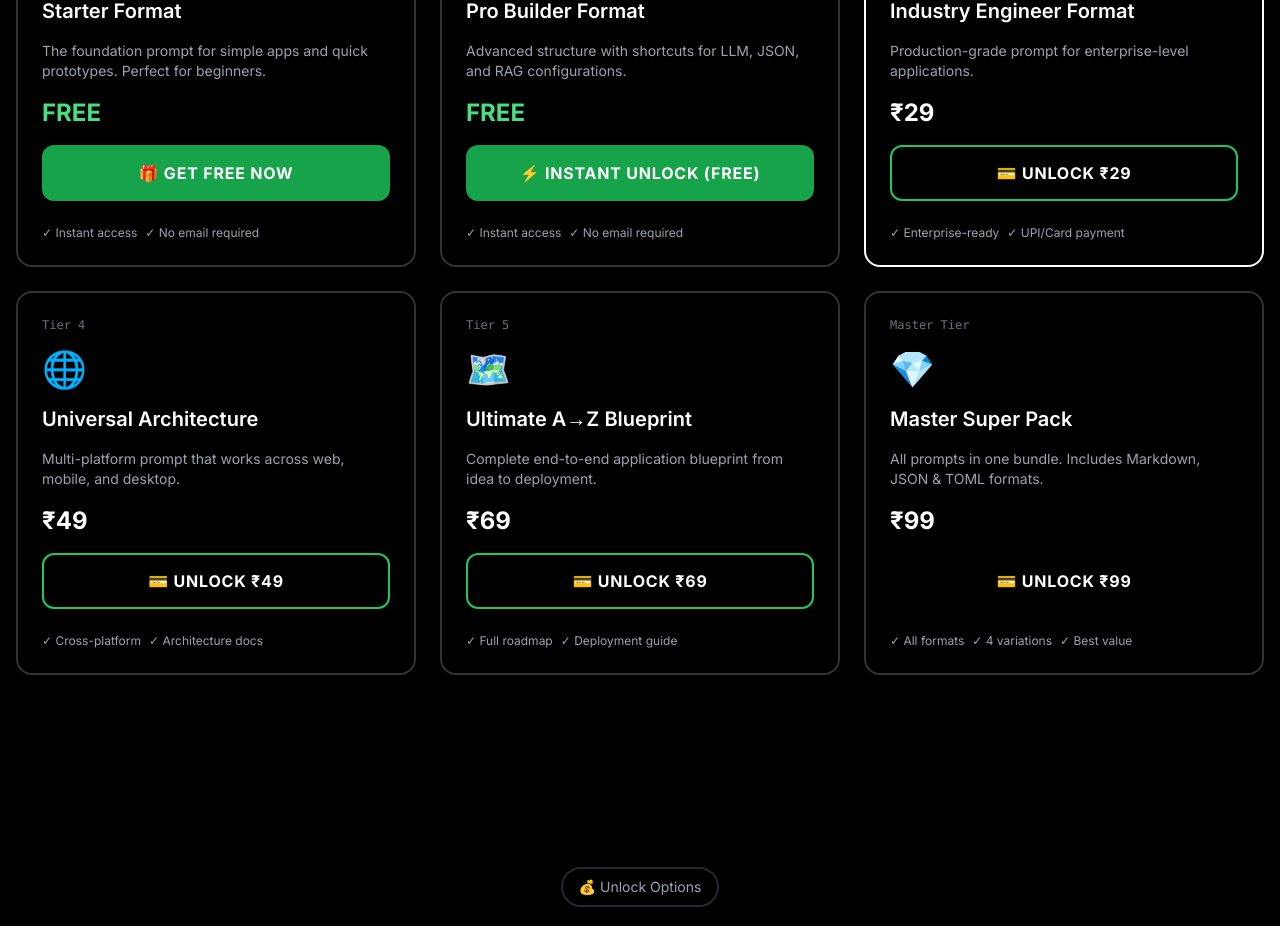
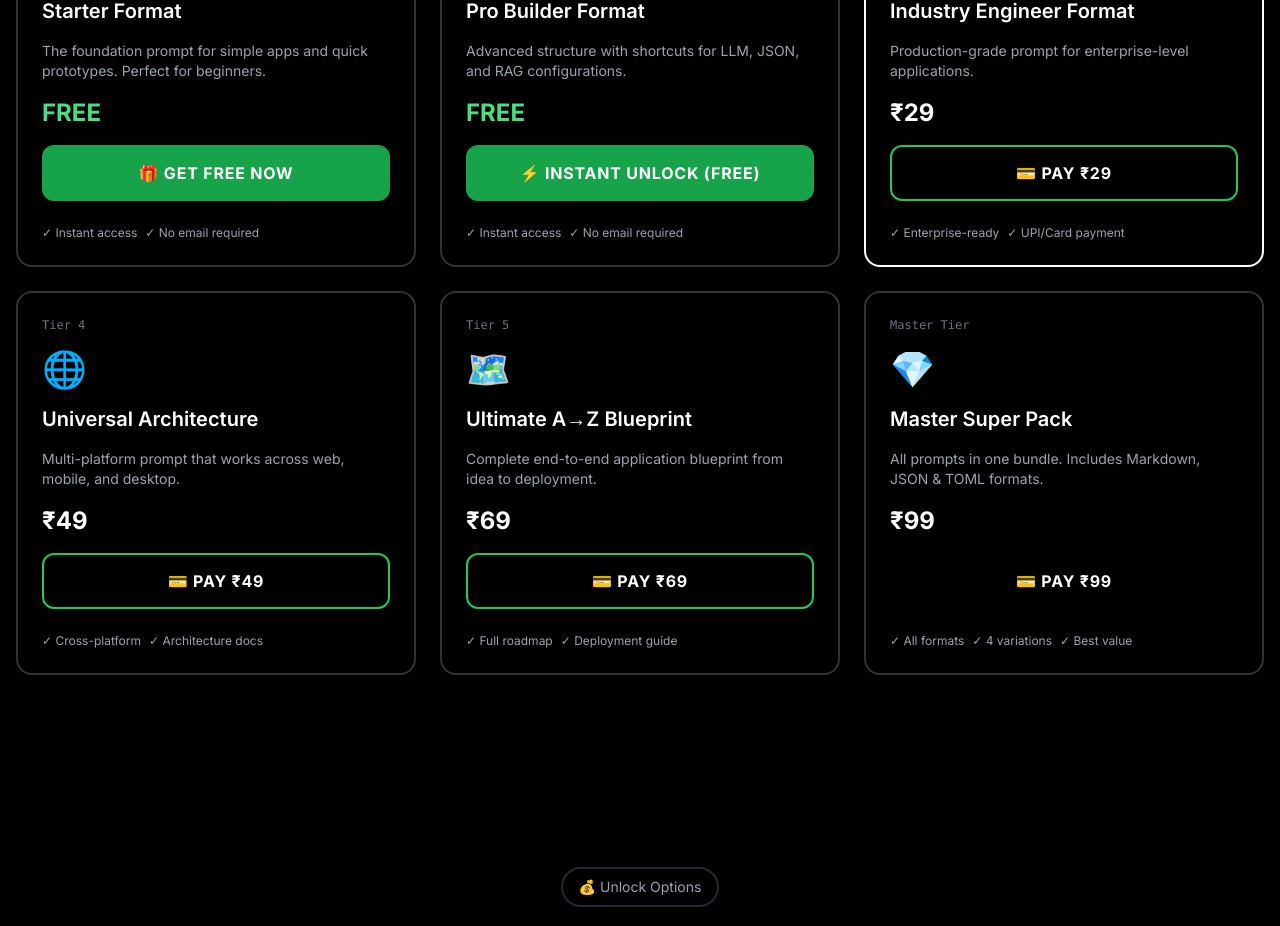
Before and after one commit to Srujansai07/4Promt, a Next.js app: page / in a window 1280 px wide. Shown: the part 1933-2859 px from the top of the page. Built offline with nearby package versions, Linux system fonts and the light colour scheme.

Commit message:
fix: Remove coming-soon/referral type checks from PromptCard - fixes Vercel build

```diff
--- a/src/app/page.tsx
+++ b/src/app/page.tsx
@@ -169,42 +169,33 @@ function HowItWorks() {
 }
 
 function PromptCard({ prompt, onUnlock }: { prompt: typeof PROMPTS[0], onUnlock: (id: number, type: string) => void }) {
-    const isComingSoon = prompt.unlockType === 'coming-soon'
     const isFree = prompt.unlockType === 'free' || prompt.unlockType === 'form'
 
     const getButtonText = () => {
         switch (prompt.unlockType) {
             case 'free': return '🎁 Get FREE Now'
             case 'form': return '⚡ Instant Unlock (Free)'
-            case 'referral': return '🔓 Unlock (₹249 or Refer)'
-            case 'paid': return `💳 Unlock ₹${prompt.price}`
-            case 'coming-soon': return '🔔 Coming Soon'
+            case 'paid': return `💳 Pay ₹${prompt.price}`
             default: return '🔓 Unlock'
         }
     }
 
     const getButtonClass = () => {
-        if (isComingSoon) return 'btn btn-secondary opacity-60 cursor-not-allowed'
         if (isFree) return 'btn bg-green-600 hover:bg-green-700 text-white'
         if (prompt.isMaster) return 'btn btn-master'
         return 'btn btn-unlock'
     }
 
     return (
-        <div className={`prompt-card ${prompt.popular ? 'featured' : ''} ${prompt.isMaster ? 'master' : ''} ${isComingSoon ? 'opacity-70' : ''}`}>
+        <div className={`prompt-card ${prompt.popular ? 'featured' : ''} ${prompt.isMaster ? 'master' : ''}`}>
             {prompt.popular && (
                 <div className="absolute -top-3 left-4 px-3 py-1 bg-blue-500 text-white text-xs font-semibold rounded-full">
                     🔥 Popular
                 </div>
             )}
-            {isFree && (
+            {isFree && !prompt.popular && (
                 <div className="absolute -top-3 left-4 px-3 py-1 bg-green-500 text-white text-xs font-semibold rounded-full">
                     🎁 FREE
-                </div>
-            )}
-            {isComingSoon && (
-                <div className="absolute -top-3 left-4 px-3 py-1 bg-gray-600 text-white text-xs font-semibold rounded-full flex items-center gap-1">
-                    <Clock className="w-3 h-3" /> Coming Soon
                 </div>
             )}
 
@@ -215,14 +206,13 @@ function PromptCard({ prompt, onUnlock }: { prompt: typeof PROMPTS[0], onUnlock:
                 <p className="text-gray-400 text-sm">{prompt.description}</p>
 
                 <div className="flex items-baseline gap-1">
-                    <span className={`text-2xl font-bold ${prompt.unlockType === 'free' || prompt.unlockType === 'form' ? 'text-green-400' : ''}`}>
+                    <span className={`text-2xl font-bold ${isFree ? 'text-green-400' : ''}`}>
                         {prompt.priceLabel}
                     </span>
                 </div>
 
                 <button
-                    onClick={() => !isComingSoon && onUnlock(prompt.id, prompt.unlockType)}
-                    disabled={isComingSoon}
+                    onClick={() => onUnlock(prompt.id, prompt.unlockType)}
                     className={`${getButtonClass()} w-full`}
                 >
                     {getButtonText()}
```
